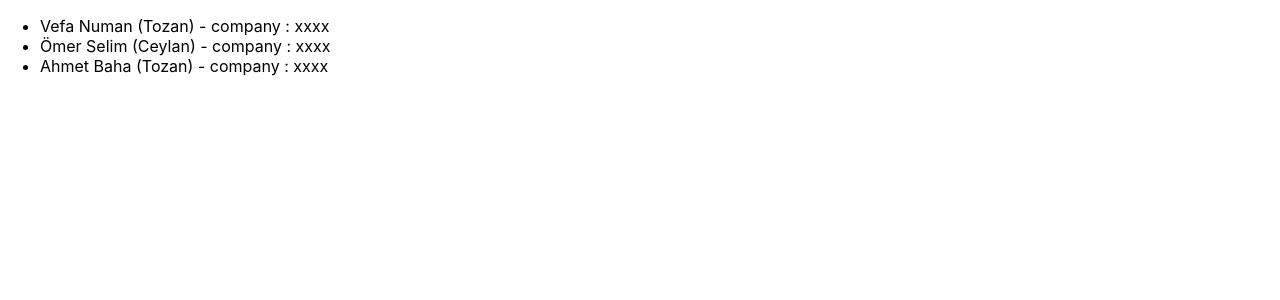
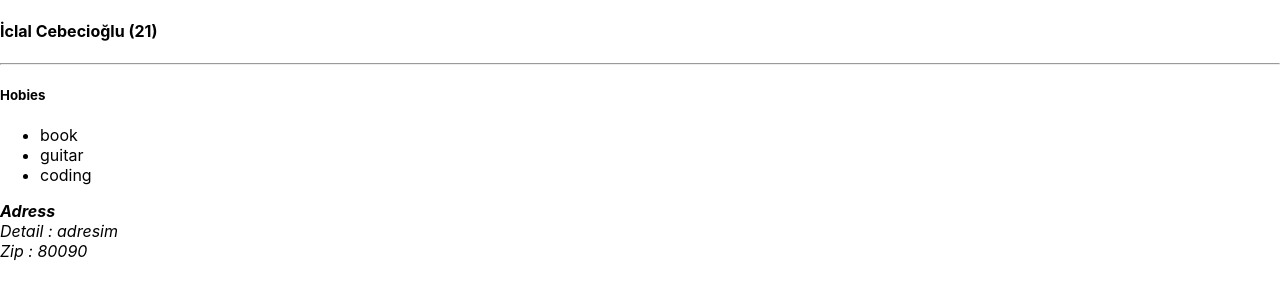
Before and after one commit to sevvaliclalcebecioglu/Tobeto-React, a React (Create React App) app in the folder my-app/: page / in a window 1280 px wide. Shown: the top 300 px of the page. Built offline with nearby package versions, Linux system fonts and the light colour scheme.

Commit message:
propTypes

```diff
--- a/my-app/src/App.js
+++ b/my-app/src/App.js
@@ -5,6 +5,7 @@
 import Variables from './components/variables';
 import Props from './components/props';
 import Loops from './components/loop';
+import UserDetail from './components/UserDetail';
 
 const _info = {
     title:  "Lorem, ipsum dolor.",
@@ -61,7 +62,8 @@
     <div>
       {/*<Variables />*/}
       {/* <Props name="İclal" surname={"Cebecioğlu"} Age={21} developer={true} info={_info} /> */}
-      <Loops users={users} />
+      {/*<Loops users={users} /> */}
+      <UserDetail name={"İclal Cebecioğlu"} age={21} hobies={["book", "guitar", "coding"]} address={{detail:"adresim", zipcode:80090}} />
 
 
     </div>
--- /dev/null
+++ b/my-app/src/components/UserDetail.js
@@ -0,0 +1,34 @@
+import PropTypes from "prop-types"
+
+function UserDetail({name, age, hobies, address}) {
+    return(
+        <div>
+            <h4> {name} ({age}) </h4>
+            <hr />
+            <h5>Hobies</h5>
+            <ul>
+                {
+                    hobies.map((hobby, i) => <li key={i}>{hobby}</li>)
+                }
+            </ul>
+            <address>
+                <div> <b>Adress</b></div>
+                <div>Detail : {address.detail}</div>
+                <div>Zip : {address.zipcode}</div>
+
+            </address>
+        </div>
+    );
+}
+
+UserDetail.propTypes = {
+    name: PropTypes.string,
+    age: PropTypes.number,
+    hobies: PropTypes.array,
+    address: PropTypes.shape({
+        detail: PropTypes.string,
+        zipcode: PropTypes.number
+    })
+}
+
+export default UserDetail;
```
